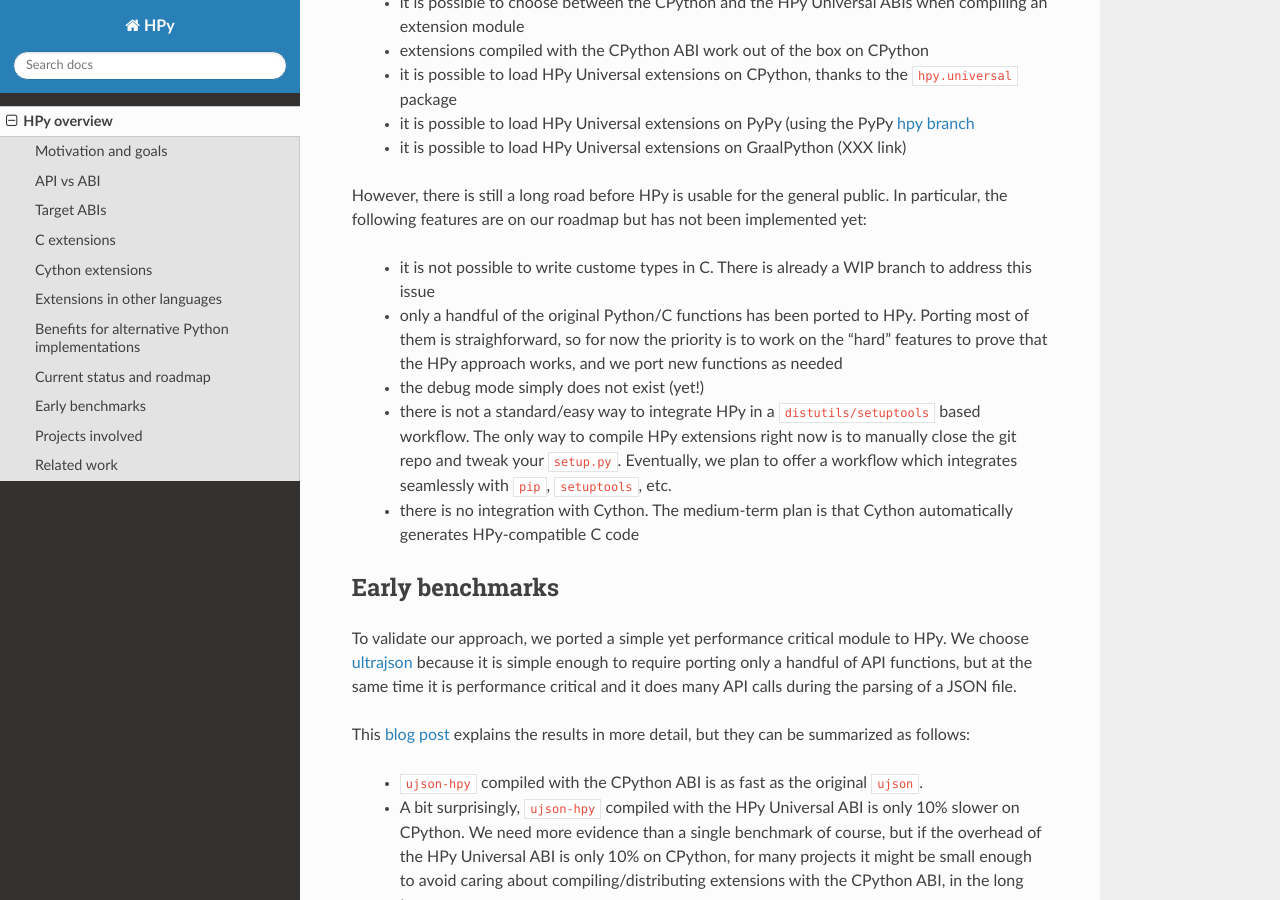
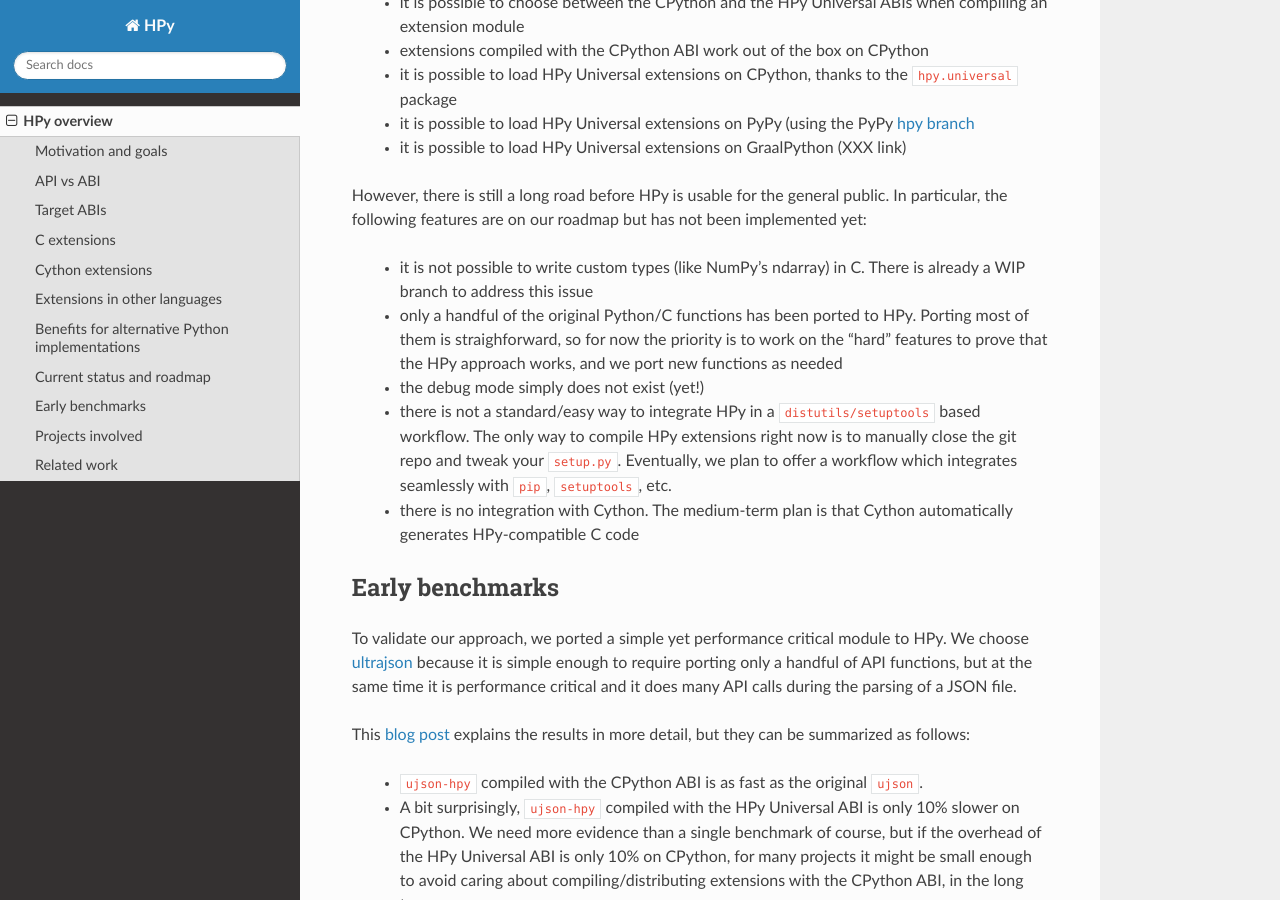
Before and after one commit to hpyproject/hpy, a Sphinx documentation site: the page built from docs/overview.rst, in a window 1280 px wide and 900 px high, scrolled down 4601 px. Built offline with Sphinx 7.4.7 and the Read the Docs theme 2.0.0, drawn with Linux system fonts in a browser that asks for light colours.

Commit message:
Update docs/overview.rst
Co-Authored-By: Matti Picus <matti.picus@gmail.com>

```diff
--- a/docs/overview.rst
+++ b/docs/overview.rst
@@ -264,7 +264,7 @@ However, there is still a long road before HPy is usable for the general
 public. In particular, the following features are on our roadmap but has not
 been implemented yet:
 
-  - it is not possible to write custome types in C. There is already a WIP
+  - it is not possible to write custom types (like NumPy's ndarray) in C. There is already a WIP
     branch to address this issue
 
   - only a handful of the original Python/C functions has been ported to
```
